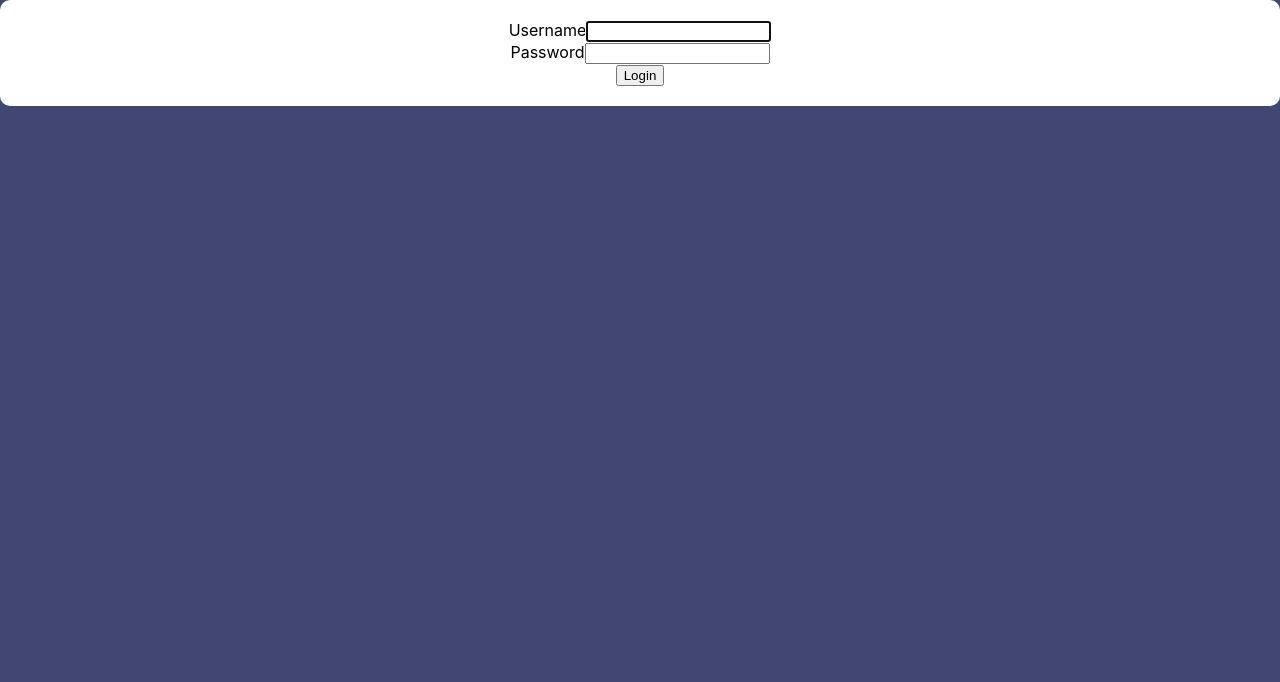
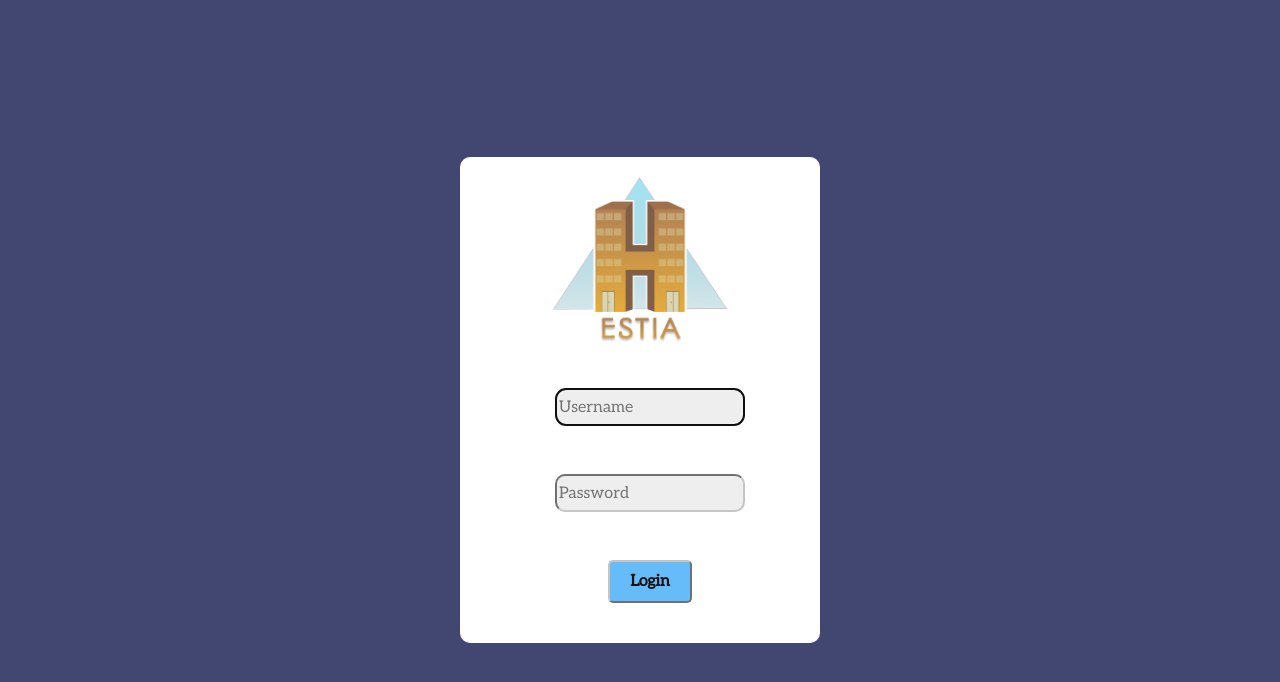
Before and after one commit to AAAlex-123/Hotel-Room-Management-System, a React (Create React App) app in the folder src/web/react-typescript-demo/: page / in a window 1280 px wide. Shown: the top 682 px of the page. Built offline with nearby package versions, Linux system fonts and the light colour scheme.

Commit message:
Login ui fixed and theoretically it works but ehhh

```diff
--- a/src/web/react-typescript-demo/public/index.html
+++ b/src/web/react-typescript-demo/public/index.html
@@ -9,6 +9,7 @@
       name="description"
       content="Web site created using create-react-app"
     />
+
     <link rel="apple-touch-icon" href=".\favicon.ico" />
     <!--
       manifest.json provides metadata used when your web app is installed on a
--- a/src/web/react-typescript-demo/src/App.tsx
+++ b/src/web/react-typescript-demo/src/App.tsx
@@ -1,6 +1,6 @@
 import React from 'react';
 import './App.css';
-import Login from './Components/Login';
+import Login from './Pages/Login';
 import { BrowserRouter as Router, Route, Routes } from 'react-router-dom';
 import MainScreen from './Pages/MainScreen';
 
--- a/src/web/react-typescript-demo/src/Components/Login.css
+++ /dev/null
@@ -1,22 +0,0 @@
-.Login{
-    background-color: white;
-    padding: 20px;
-    border-radius: 10px;
-    text-align: center;
-}
-
-.form-field {
-    width: 100%;
-    padding: 10px;
-    margin-bottom: 10px;
-    border-radius: 5px;
-    text-align: center;
-}
-
-.login-button {
-    background-color: rgb(45, 120, 231);
-    color: rgb(16, 16, 17);
-    padding: 10px 20px;
-    border-radius: 5px;
-    text-align: center;
-}
--- a/src/web/react-typescript-demo/src/Components/Login.tsx
+++ /dev/null
@@ -1,69 +0,0 @@
-import React, { useState } from "react";
-import Form from "react-bootstrap/Form";
-import Button from "react-bootstrap/Button";
-import {Helmet} from "react-helmet";
-import { Navigate, useNavigate } from "react-router-dom";
-import './Login.css';
-
-
-export const Login =() =>{
-  const navigate= useNavigate()
-
-  const [username, setUsername] = useState<string>("");
-  const [pass, setPassword] = useState<string>("");
-
-  async function handleSubmit(event: React.FormEvent<HTMLFormElement>) {
-    const response=await fetch(`http://host.docker.internal:8081/api/auth`,{
-      method: "POST",
-      headers: {
-        "Content-Type": "application/json",
-      },
-      body: JSON.stringify({username, pass}),
-})
-
-    event.preventDefault();
-    navigate("/main");
-
-  }
-
-
-  return (
-    <>
-    <Helmet>
-      <title> Login | User </title>
-      <link rel="icon" href="../../public/favicon.ico" />
-    </Helmet>
-    <div className="Login">
-
-  <Form onSubmit={handleSubmit}>
-
-  <Form.Group controlId="username">
-    <Form.Label>Username</Form.Label>
-    <Form.Control autoFocus type="string" value={username} onChange={(e) => setUsername(e.target.value)}/>
-  </Form.Group>
-
-  <Form.Group controlId="password">
-    <Form.Label>Password</Form.Label>
-    <Form.Control type="password" value={pass} onChange={(e) => setPassword(e.target.value)}/>
-  </Form.Group>
-
-  <Button type="submit" >
-
-    Login
-
-  </Button>
-
-</Form>
-
-</div>
-
-
-    </>
-
-
-
-
-  );
-}
-
-export default Login;
--- /dev/null
+++ b/src/web/react-typescript-demo/src/Pages/Login.css
@@ -0,0 +1,47 @@
+.Login{
+    display: flex;
+    flex-direction: column;
+    justify-content: center;
+    align-items: center;
+    height: 100vh;
+
+}
+
+
+.Box{
+    background-color: white;
+    width: 100%;
+    max-width: 600px;
+    border-radius: 10px;
+    min-width: 20rem;
+    max-width: 20rem;
+    padding: 20px;
+
+}
+
+.form-field {
+    width: 100%;
+    padding: 10px;
+    margin-bottom: 10px;
+    border-radius: 5px;
+    text-align: center;
+
+}
+
+.form-field-wrapper {
+    margin-bottom: 3rem;
+    height: 2rem;
+    background-color: #EEEEEE;
+    border-color: #C5C5C5;
+    border-radius: 10px;
+}
+
+.blueButton {
+    background-color: #66BBF9;
+    color: rgb(16, 16, 17);
+    padding: 10px 20px;
+    border-radius: 5px;
+    text-align: center;
+    font-weight: bold;
+    border-color: #C5C5C5;
+}
--- /dev/null
+++ b/src/web/react-typescript-demo/src/Pages/Login.tsx
@@ -0,0 +1,89 @@
+import React, { useState } from "react";
+import Form from "react-bootstrap/Form";
+import Button from "react-bootstrap/Button";
+import {Helmet} from "react-helmet";
+import { useNavigate } from "react-router-dom";
+import './Login.css';
+
+
+
+export const Login =() =>{
+  const navigate= useNavigate()
+
+  const imageStyle = {
+    textAlign: 'center' as const,
+    marginBottom: '20px',
+    width: '200px',
+    height: 'auto',
+
+  };
+
+  const [login, setUsername] = useState<string>("");
+  const [password, setPassword] = useState<string>("");
+
+  const handleSubmit = async() => {
+    try{const response=await fetch(`http://host.docker.internal:8081/api/auth`,{
+      method: "POST",
+      headers: {
+        "Content-Type": "application/json",
+      },
+      body: JSON.stringify({login, password}),
+})
+
+    console.log("HAHAHAHAHA");
+    navigate("/main", {replace: true});
+  } catch (err:any) {
+    console.log("HEHEHEHEHEHEH")
+    navigate("/main", {replace: true});
+  }
+
+  }
+
+
+  return (
+    <>
+    <Helmet>
+      <title> Login | User </title>
+      <link rel="icon" href="../../public/favicon.ico" />
+      <link href='https://fonts.googleapis.com/css?family=Aleo' rel='stylesheet'/>
+        <style>{`
+        * {
+            font-family: 'Aleo';font-size: 1rem;
+        }
+      `}</style>
+    </Helmet>
+    <div className="Login">
+        <div className= "Box">
+    <img src="./Assets/logo.png" alt="Logo" style={imageStyle}></img>
+
+    <Form className="form-field" onSubmit={handleSubmit} action="#">
+
+    <Form.Group controlId="username" >
+      <Form.Control className="form-field-wrapper" autoFocus type="string" value={login}  placeholder="Username" onChange={(e) => setUsername(e.target.value)}/>
+    </Form.Group>
+
+
+    <Form.Group controlId="password" >
+      <Form.Control className="form-field-wrapper" type="password" value={password} placeholder="Password" onChange={(e) => setPassword(e.target.value)}/>
+    </Form.Group>
+
+    <Button className="blueButton" type="submit"  >
+
+    Login
+
+  </Button>
+
+</Form>
+  </div>
+</div>
+
+
+    </>
+
+
+
+
+  );
+}
+
+export default Login;
```
Also changed, not shown: src/web/react-typescript-demo/public/Assets/logo.png (added).
